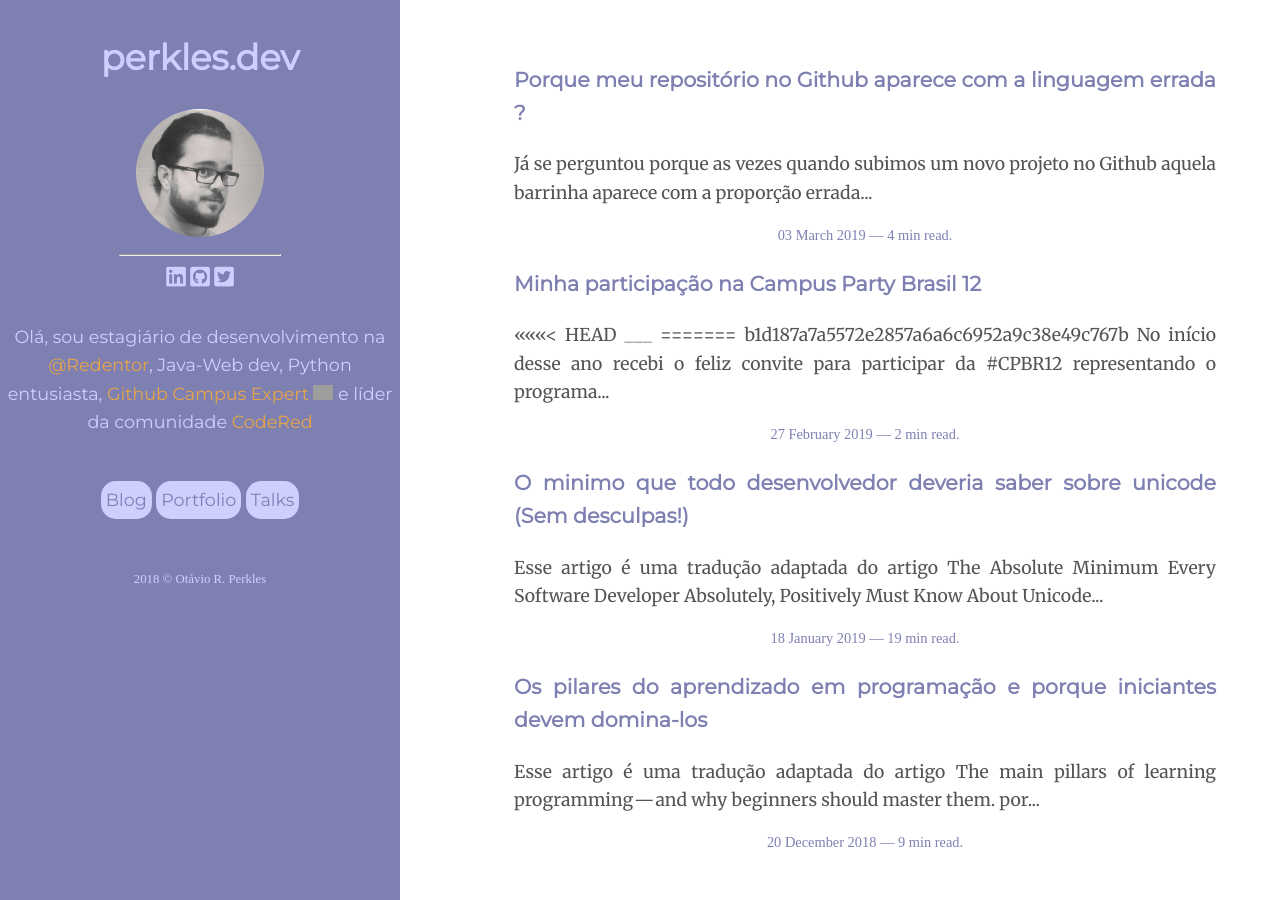
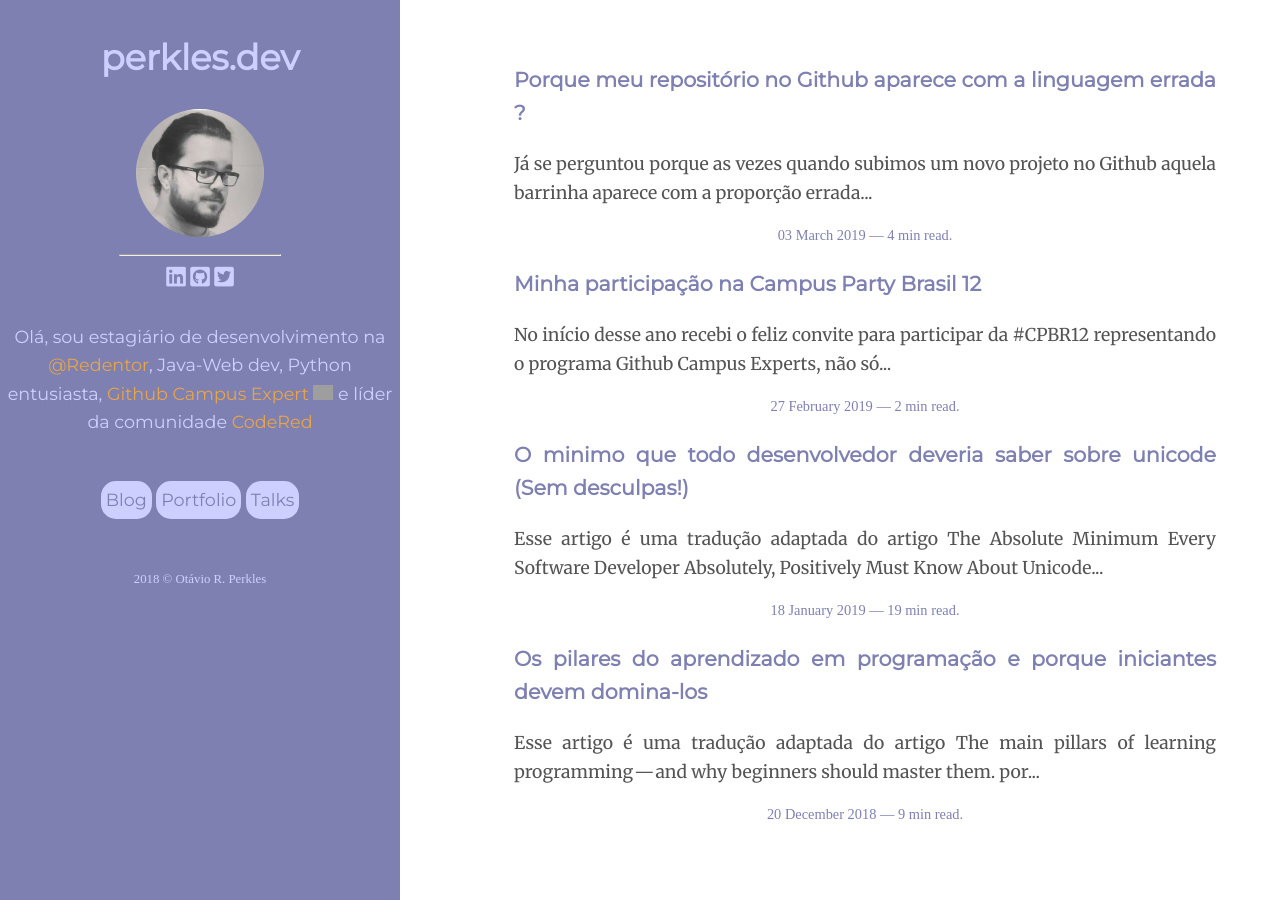
Before and after one commit to Perkles/perkles.github.io, a Jekyll site: the page built from index.html, in a window 1280 px wide and 900 px high. Built offline with Jekyll 4.4.1, drawn with Linux system fonts in a browser that asks for light colours; nearby versions of some CDN libraries; the list of posts is cut into pages by our own code; grey boxes are pictures that could not be loaded.

Commit message:
[ERROR] - Arrumando o erro que tive com a chave SSH.
Logo tive de fazer um push com todos os arquivos do projeto novamente o que ocasiona uma enorme bagunça e uma porção de merges para todos os
lados. Espero um dia conseguir trabalhar sem cometer esses tipos de erros de iniciante.

```diff
--- a/_posts/2019-02-27-campusparty.md
+++ b/_posts/2019-02-27-campusparty.md
@@ -13,12 +13,9 @@ galery:
 
 ![CampusParty](/assets/images/cpcover.png){:class="title-image"}
 
-<<<<<<< HEAD
 ___
 
 
-=======
->>>>>>> b1d187a7a5572e2857a6a6c6952a9c38e49c767b
 No início desse ano recebi o feliz convite para participar da [#CPBR12](https://twitter.com/search?q=%23CPBR12&src=tyah) representando o programa [Github Campus Experts](https://githubcampus.expert/), não só o convite foi inusitado, mas também toda a experiência vivida durante esses quase cinco dias de evento foram inesquecíveis.
 
 Para você que chegou de alguma forma aqui e não sabe o que é um Github Campus Expert, ou não sabe o que é a Campus Party, fique tranquilo que vou explicar.
```
Also changed, not shown: wip/1993-10-21-default.md (line endings or trailing spaces), 13 other files.
